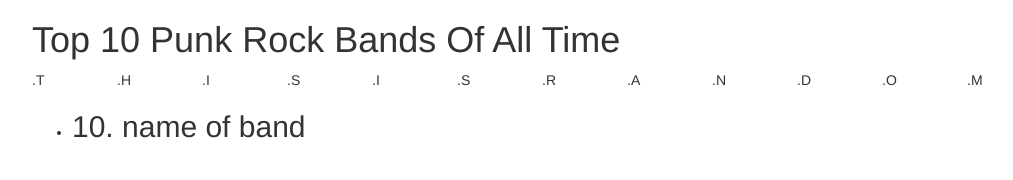
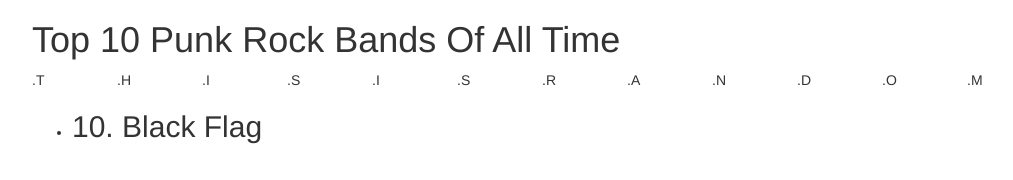
Before and after one commit to XXXJimmyXXX/XXXJimmyXXX.github.io, a plain HTML site: page top-10-punk-rock-bands/index.html in a window 1280 px wide. Shown: the top 180 px of the page, without its empty margins (118-1131 px from the left). Drawn offline with nearby package versions, Linux system fonts and the light colour scheme.

Commit message:
Black Flag

```diff
--- a/top-10-punk-rock-bands/index.html
+++ b/top-10-punk-rock-bands/index.html
@@ -47,7 +47,7 @@
 </div>
 <ul>
 <li>
-<h2>10. name of band</h2>
+<h2>10. Black Flag</h2>
 <img src="" alt="">
 <p>
 
```
